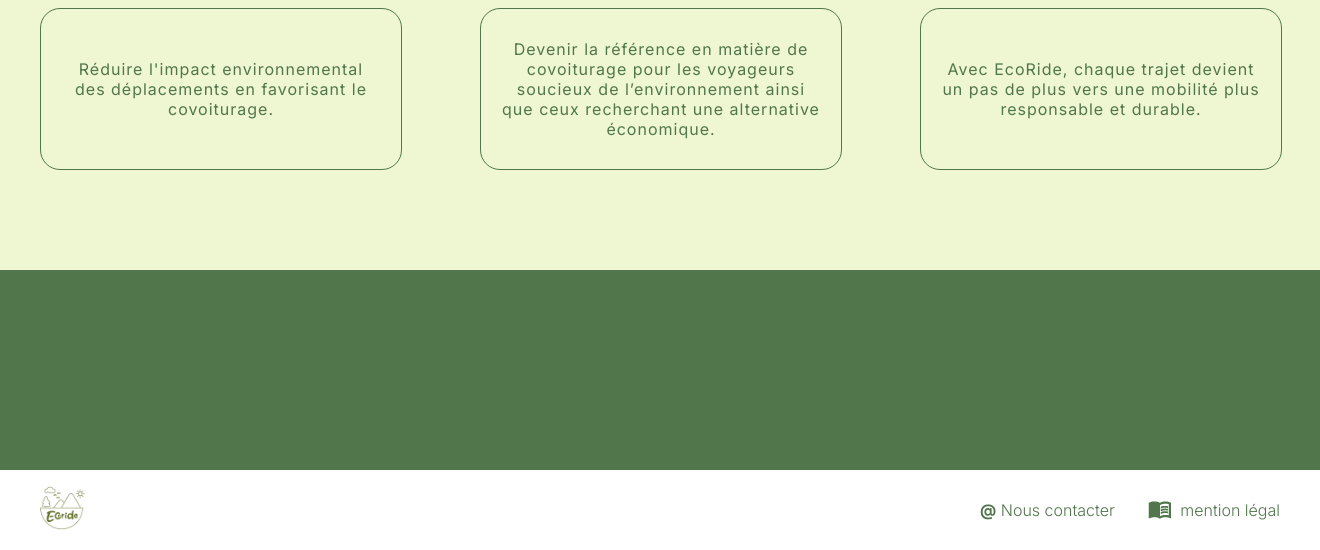
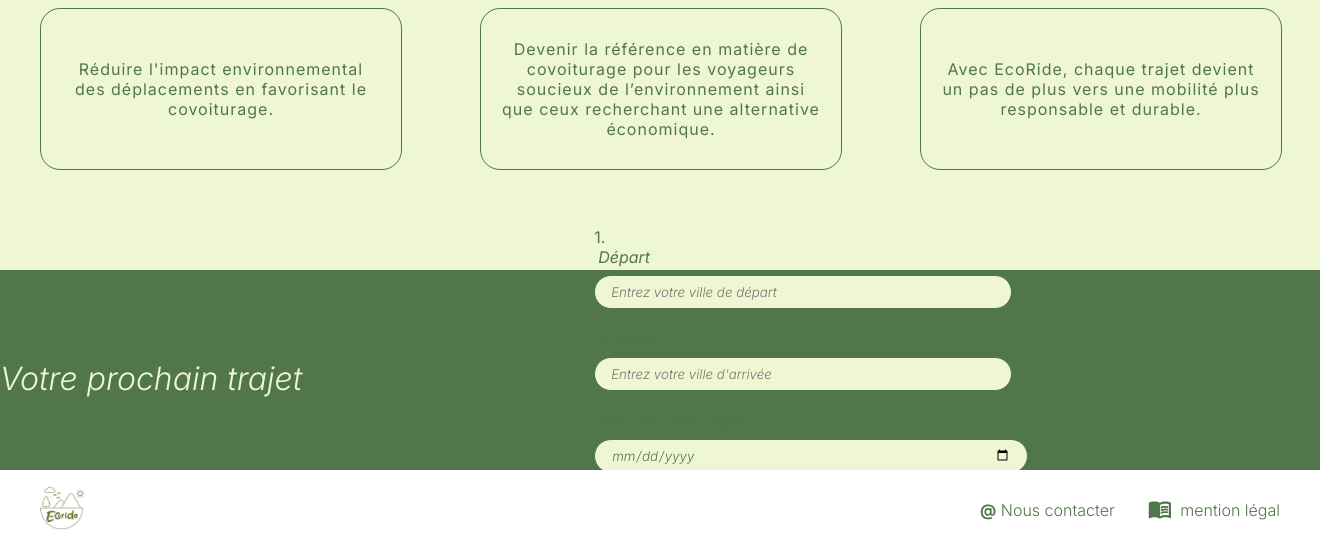
Before and after one commit to Minibrute90/ecoride, a PHP site: page / in a window 1320 px wide. Shown: the part 445-995 px from the top of the page. Run offline with PHP 8.4, Linux system fonts and the light colour scheme; some libraries are stand-ins or nearby versions.

Commit message:
maj index fontaine 1704

```diff
--- a/css/style.css
+++ b/css/style.css
@@ -135,8 +135,10 @@ h2{
     font-size: 32px;
 }
 
-.h2_recherche-covoit{
-    margin-left: 4px;
+
+h2.trajet_index{
+    margin-top: 16px;
+    color: #EFF7D2;
     font-weight: 300;
     font-style: italic;
 }
@@ -201,6 +203,16 @@ input.user{
 
 /*boutons ---------------------------------------------------------------------*/
 
+.bouton_recherche_covoit_index [type=submit]{
+    width: 120px;
+    height: 40px;
+    background-color:#EFF7D2;
+    color:#51764B;
+    font-size: 16px;
+    font-weight: 600;
+    border: none;
+    border-radius: 10px;
+}
 
 .bouton_recherche_covoit, .bouton_user{
     margin-top:32px;
@@ -215,7 +227,7 @@ input.user{
     height: 40px;
     background-color: #51764B;
     color:white;
-    font-weight: 300;
+    font-weight: 600;
     border: none;
     border-radius: 10px;
 }
@@ -369,12 +381,17 @@ article.second_rows_index{
     margin-top: -40px;
 }
 
-.three_rows_index{
+.zone_accescovoit_index{
+    display: flex;
+    flex-direction: column;
+    justify-content: center;
     margin-top: 100px;
     background-color: #51764B;
     width: 100%;
     height: 200px;
 }
+
+
 
 
 
--- a/index.php
+++ b/index.php
@@ -72,7 +72,33 @@
                 </div>
         </article>
 
-        <article class="three_rows_index">
+        <article class="zone_accescovoit_index">
+
+        <h2 class="trajet_index">Votre prochain trajet</h2>
+
+        <div class="zone_bande_covoit">
+
+         <div class="zone_input">
+             <div class="titre_input"> 1. </div> <div class="decal">  <i>Départ</i> </div>
+                 <input class="recherche_covoit" type="text" placeholder="Entrez votre ville de départ" name="search" required="required">
+         </div>
+
+         <div class="zone_input">
+             <div class="titre_input"> 2. </div> <div class="decal">  <i>Arrivées</i> </div>
+                 <input class="recherche_covoit" type="text" placeholder="Entrez votre ville d'arrivée" name="search" required="required">
+         </div>
+
+         <div class="zone_input">
+             <div class="titre_input"> 3. </div> <div class="decal"> <i>Date de votre trajet</i> </div>
+                 <input class="recherche_covoit" type="date" placeholder="Entrez la date de votre trajet" name="search" required="required">
+             </h1>
+         </div>
+
+         <div class="bouton_recherche_covoit_index">
+             <input type="submit" value="Rechercher" onclick="#">
+         </div>
+
+        </div>
 
         </article>
 
```
